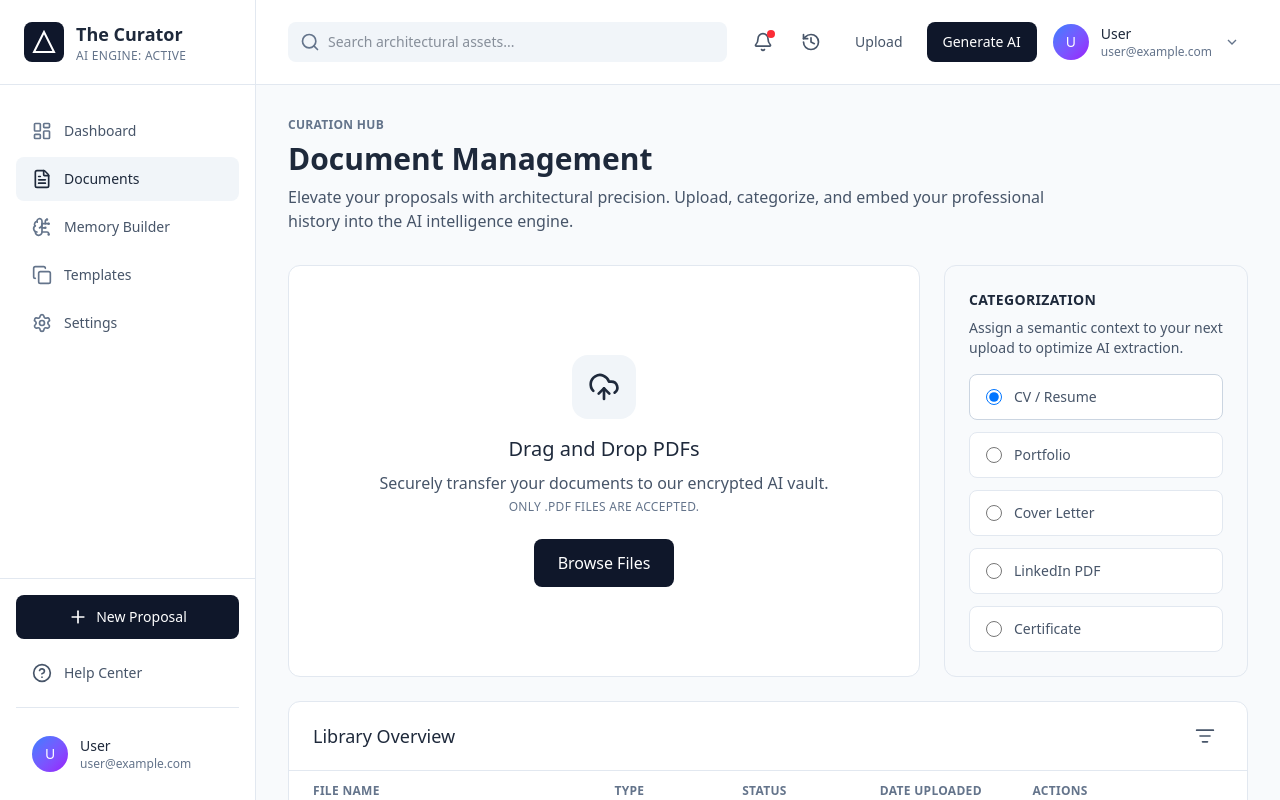
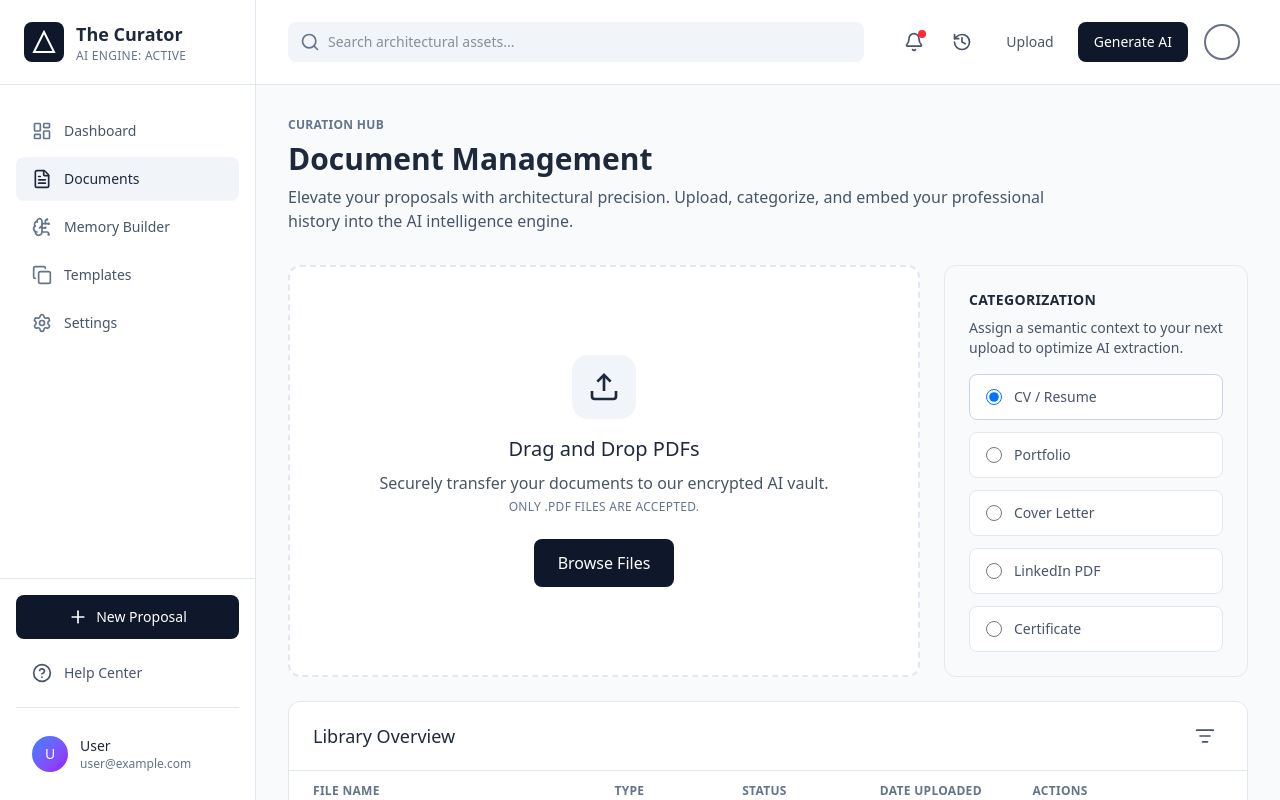
Before and after one commit to ShamuoonHaider/proposal-ai, a React (Vite) app: page /documents in a window 1280 px wide. Built offline with nearby package versions, Linux system fonts and the light colour scheme.

Commit message:
now the browse files function is working also once the pdf is added both clear and done button are appearing

```diff
--- a/src/components/DashboardLayout.tsx
+++ b/src/components/DashboardLayout.tsx
@@ -191,7 +191,7 @@ export default function DashboardLayout({
               style={{ borderColor: "var(--border-primary)" }}
             >
               <div className="flex items-center gap-3 px-4 py-3">
-                <div className="w-9 h-9 bg-gradient-to-br from-blue-500 to-purple-600 rounded-full flex items-center justify-center text-white text-sm font-medium">
+                <div className="w-9 h-9 bg-linear-to-br from-blue-500 to-purple-600 rounded-full flex items-center justify-center text-white text-sm font-medium">
                   {user?.name?.charAt(0) || "U"}
                 </div>
                 <div className="flex-1 min-w-0">
--- /dev/null
+++ b/src/components/FileUpload.tsx
@@ -0,0 +1,222 @@
+import { useState, useRef } from "react";
+import { useUIStore } from "../store/uiStore";
+
+interface FileUploadProps {
+  onFileSelect?: (files: File[]) => void;
+  onClear?: () => void;
+}
+
+export const FileUpload = ({ onFileSelect, onClear }: FileUploadProps) => {
+  const [isDragging, setIsDragging] = useState(false);
+  const [selectedFiles, setSelectedFiles] = useState<File[]>([]);
+  const fileInputRef = useRef<HTMLInputElement>(null);
+
+  const handleDragOver = (e: React.DragEvent) => {
+    e.preventDefault();
+    setIsDragging(true);
+  };
+
+  const handleDragLeave = (e: React.DragEvent) => {
+    e.preventDefault();
+    setIsDragging(false);
+  };
+
+  const handleDrop = (e: React.DragEvent) => {
+    e.preventDefault();
+    setIsDragging(false);
+
+    const files = Array.from(e.dataTransfer.files).filter(
+      (file) => file.type === "application/pdf"
+    );
+
+    if (files.length > 0) {
+      setSelectedFiles((prev) => [...prev, ...files]);
+      onFileSelect?.(files);
+    }
+  };
+
+  const handleFileInput = (e: React.ChangeEvent<HTMLInputElement>) => {
+    const files = Array.from(e.target.files || []).filter(
+      (file) => file.type === "application/pdf"
+    );
+
+    if (files.length > 0) {
+      setSelectedFiles((prev) => [...prev, ...files]);
+      onFileSelect?.(files);
+    }
+
+    if (fileInputRef.current) {
+      fileInputRef.current.value = "";
+    }
+  };
+
+  const handleClick = () => {
+    fileInputRef.current?.click();
+  };
+
+  const handleClear = () => {
+    setSelectedFiles([]);
+    onClear?.();
+  };
+
+  const handleDone = () => {
+    console.log("Uploading files:", selectedFiles);
+    // TODO: Handle file upload logic here
+  };
+
+  return (
+    <div
+      onDragOver={handleDragOver}
+      onDragLeave={handleDragLeave}
+      onDrop={handleDrop}
+      onClick={handleClick}
+      className={`rounded-xl border-2 border-dashed p-8 h-full cursor-pointer transition-all ${
+        isDragging
+          ? "border-blue-500 bg-blue-50 dark:bg-blue-900/20"
+          : "border-[var(--border-primary)]"
+      }`}
+      style={{
+        backgroundColor: isDragging ? undefined : "var(--bg-primary)",
+      }}
+    >
+      <input
+        ref={fileInputRef}
+        type="file"
+        accept=".pdf,application/pdf"
+        multiple
+        onChange={handleFileInput}
+        className="hidden"
+      />
+
+      <div className="flex flex-col items-center justify-center text-center h-full">
+        <div
+          className="w-16 h-16 rounded-2xl flex items-center justify-center mb-4"
+          style={{ backgroundColor: "var(--bg-item)" }}
+        >
+          <svg
+            className="w-8 h-8"
+            style={{ color: "var(--text-primary)" }}
+            viewBox="0 0 24 24"
+            fill="none"
+            stroke="currentColor"
+            strokeWidth="2"
+          >
+            <path d="M21 15v4a2 2 0 0 1-2 2H5a2 2 0 0 1-2-2v-4" />
+            <polyline points="17 8 12 3 7 8" />
+            <line x1="12" y1="3" x2="12" y2="15" />
+          </svg>
+        </div>
+
+        <h2
+          className="text-xl font-medium"
+          style={{ color: "var(--text-primary)" }}
+        >
+          {isDragging ? "Drop PDF here" : "Drag and Drop PDFs"}
+        </h2>
+
+        <p
+          className="mt-2"
+          style={{ color: "var(--text-secondary)" }}
+        >
+          {isDragging ? "Release to upload" : "Securely transfer your documents to our encrypted AI vault."}
+        </p>
+
+        <p
+          className="mt-1 text-xs font-medium tracking-wide"
+          style={{ color: "var(--text-muted)" }}
+        >
+          ONLY .PDF FILES ARE ACCEPTED.
+        </p>
+
+        {selectedFiles.length === 0 ? (
+          <button
+            className="mt-6 px-6 py-3 text-white font-medium rounded-lg transition-colors"
+            style={{ backgroundColor: "var(--accent)" }}
+            onMouseEnter={(e) => (e.currentTarget.style.backgroundColor = "var(--accent-hover)")}
+            onMouseLeave={(e) => (e.currentTarget.style.backgroundColor = "var(--accent)")}
+            onClick={(e) => {
+              e.stopPropagation();
+              handleClick();
+            }}
+          >
+            Browse Files
+          </button>
+        ) : (
+          <div className="mt-6 flex items-center gap-3" onClick={(e) => e.stopPropagation()}>
+            <button
+              onClick={handleClear}
+              className="px-6 py-3 font-medium rounded-lg transition-colors border"
+              style={{
+                backgroundColor: "transparent",
+                color: "var(--text-secondary)",
+                borderColor: "var(--border-primary)",
+              }}
+              onMouseEnter={(e) => (e.currentTarget.style.backgroundColor = "var(--bg-item)")}
+              onMouseLeave={(e) => (e.currentTarget.style.backgroundColor = "transparent")}
+            >
+              Clear
+            </button>
+            <button
+              onClick={handleDone}
+              className="px-6 py-3 text-white font-medium rounded-lg transition-colors"
+              style={{ backgroundColor: "var(--accent)" }}
+              onMouseEnter={(e) => (e.currentTarget.style.backgroundColor = "var(--accent-hover)")}
+              onMouseLeave={(e) => (e.currentTarget.style.backgroundColor = "var(--accent)")}
+            >
+              Done
+            </button>
+          </div>
+        )}
+
+        {selectedFiles.length > 0 && (
+          <div className="mt-6 w-full">
+            <p
+              className="text-sm font-medium mb-2"
+              style={{ color: "var(--text-primary)" }}
+            >
+              Selected Files ({selectedFiles.length})
+            </p>
+            <div className="space-y-2 max-h-40 overflow-y-auto">
+              {selectedFiles.map((file, index) => (
+                <div
+                  key={index}
+                  className="flex items-center justify-between px-3 py-2 rounded-lg"
+                  style={{ backgroundColor: "var(--bg-item)" }}
+                >
+                  <div className="flex items-center gap-2">
+                    <svg
+                      className="w-4 h-4"
+                      style={{ color: "#ef4444" }}
+                      viewBox="0 0 24 24"
+                      fill="none"
+                      stroke="currentColor"
+                      strokeWidth="2"
+                    >
+                      <path d="M14 2H6a2 2 0 0 0-2 2v16a2 2 0 0 0 2 2h12a2 2 0 0 0 2-2V8z" />
+                      <polyline points="14 2 14 8 20 8" />
+                      <line x1="16" y1="13" x2="8" y2="13" />
+                      <line x1="16" y1="17" x2="8" y2="17" />
+                      <polyline points="10 9 9 9 8 9" />
+                    </svg>
+                    <span
+                      className="text-sm"
+                      style={{ color: "var(--text-secondary)" }}
+                    >
+                      {file.name}
+                    </span>
+                  </div>
+                  <span
+                    className="text-xs"
+                    style={{ color: "var(--text-muted)" }}
+                  >
+                    {(file.size / 1024 / 1024).toFixed(2)} MB
+                  </span>
+                </div>
+              ))}
+            </div>
+          </div>
+        )}
+      </div>
+    </div>
+  );
+};
--- a/src/components/ProfileDropdown.tsx
+++ b/src/components/ProfileDropdown.tsx
@@ -21,12 +21,12 @@ export const ProfileDropdown = () => {
       {/* Profile trigger */}
       <button
         onClick={() => setIsOpen(!isOpen)}
-        className="flex items-center gap-3 p-2 rounded-lg hover:bg-(var(--bg-item)) transition-colors"
+        className="flex cursor-pointer items-center gap-3 p-2 rounded-lg hover:bg-(var(--bg-item)) transition-colors"
       >
-        <div className="w-9 h-9 rounded-full bg-linear-to-br from-blue-500 to-purple-600 flex items-center justify-center text-white text-sm font-medium">
+        <div className="w-9 h-9 rounded-full border-2 border-gray-500 flex items-center justify-center text-white text-sm font-medium transition-transform duration-300 ease-in-out hover:scale-110">
           {user?.name?.charAt(0) || "U"}
         </div>
-        <div className="text-left hidden md:block">
+        {/* <div className="text-left hidden md:block">
           <p
             className="text-sm font-medium"
             style={{ color: "var(--text-primary)" }}
@@ -36,8 +36,8 @@ export const ProfileDropdown = () => {
           <p className="text-xs" style={{ color: "var(--text-muted)" }}>
             {user?.email || "user@example.com"}
           </p>
-        </div>
-        <svg
+        </div> */}
+        {/* <svg
           className={`w-4 h-4 transition-transform ${isOpen ? "rotate-180" : ""}`}
           style={{ color: "var(--text-muted)" }}
           viewBox="0 0 24 24"
@@ -46,7 +46,7 @@ export const ProfileDropdown = () => {
           strokeWidth="2"
         >
           <path d="M6 9l6 6 6-6" />
-        </svg>
+        </svg> */}
       </button>
 
       {/* Dropdown menu */}
@@ -69,7 +69,7 @@ export const ProfileDropdown = () => {
               style={{ borderColor: "var(--border-primary)" }}
             >
               <div className="flex items-center gap-3 mb-2">
-                <div className="w-10 h-10 rounded-full bg-linear-to-br from-blue-500 to-purple-600 flex items-center justify-center text-white text-sm font-medium">
+                <div className="w-10 h-10 rounded-full bg--to-br from-blue-500 to-purple-600 flex items-center justify-center text-white text-sm font-medium">
                   {user?.name?.charAt(0) || "U"}
                 </div>
                 <div className="flex-1">
--- a/src/pages/Documents.tsx
+++ b/src/pages/Documents.tsx
@@ -1,5 +1,4 @@
 import {
-  CloudUpload,
   ListFilter,
   Sparkles,
   Eye,
@@ -7,6 +6,7 @@ import {
   File,
 } from "lucide-react";
 import DashboardLayout from "../components/DashboardLayout";
+import { FileUpload } from "../components/FileUpload";
 
 const CATEGORIES = [
   "CV / Resume",
@@ -38,53 +38,13 @@ const SAMPLE_DOCS = [
 ];
 
 function UploadSection() {
+  const handleFileSelect = (files: File[]) => {
+    console.log("Selected files:", files);
+    // TODO: Handle file upload logic here
+  };
+
   return (
-    <div
-      className="rounded-xl border p-8 h-full"
-      style={{
-        backgroundColor: "var(--bg-primary)",
-        borderColor: "var(--border-primary)",
-      }}
-    >
-      <div className="flex flex-col items-center justify-center text-center h-full">
-        <div
-          className="w-16 h-16 rounded-2xl flex items-center justify-center mb-4"
-          style={{ backgroundColor: "var(--bg-item)" }}
-        >
-          <CloudUpload
-            className="w-8 h-8"
-            style={{ color: "var(--text-primary)" }}
-          />
-        </div>
-        <h2
-          className="text-xl font-medium"
-          style={{ color: "var(--text-primary)" }}
-        >
-          Drag and Drop PDFs
-        </h2>
-        <p className="mt-2" style={{ color: "var(--text-secondary)" }}>
-          Securely transfer your documents to our encrypted AI vault.
-        </p>
-        <p
-          className="mt-1 text-xs font-medium tracking-wide"
-          style={{ color: "var(--text-muted)" }}
-        >
-          ONLY .PDF FILES ARE ACCEPTED.
-        </p>
-        <button
-          className="mt-6 px-6 py-3 text-white font-medium rounded-lg transition-colors cursor-pointer"
-          style={{ backgroundColor: "var(--accent)" }}
-          onMouseEnter={(e) =>
-            (e.currentTarget.style.backgroundColor = "var(--accent-hover)")
-          }
-          onMouseLeave={(e) =>
-            (e.currentTarget.style.backgroundColor = "var(--accent)")
-          }
-        >
-          Browse Files
-        </button>
-      </div>
-    </div>
+    <FileUpload onFileSelect={handleFileSelect} />
   );
 }
 
@@ -163,7 +123,7 @@ function DocumentTable() {
         </thead>
         <tbody
           className="divide-y"
-          style={{ divideColor: "var(--border-primary)" }}
+          style={{ borderColor: "var(--border-primary)" }}
         >
           {SAMPLE_DOCS.map((doc) => (
             <tr
```
